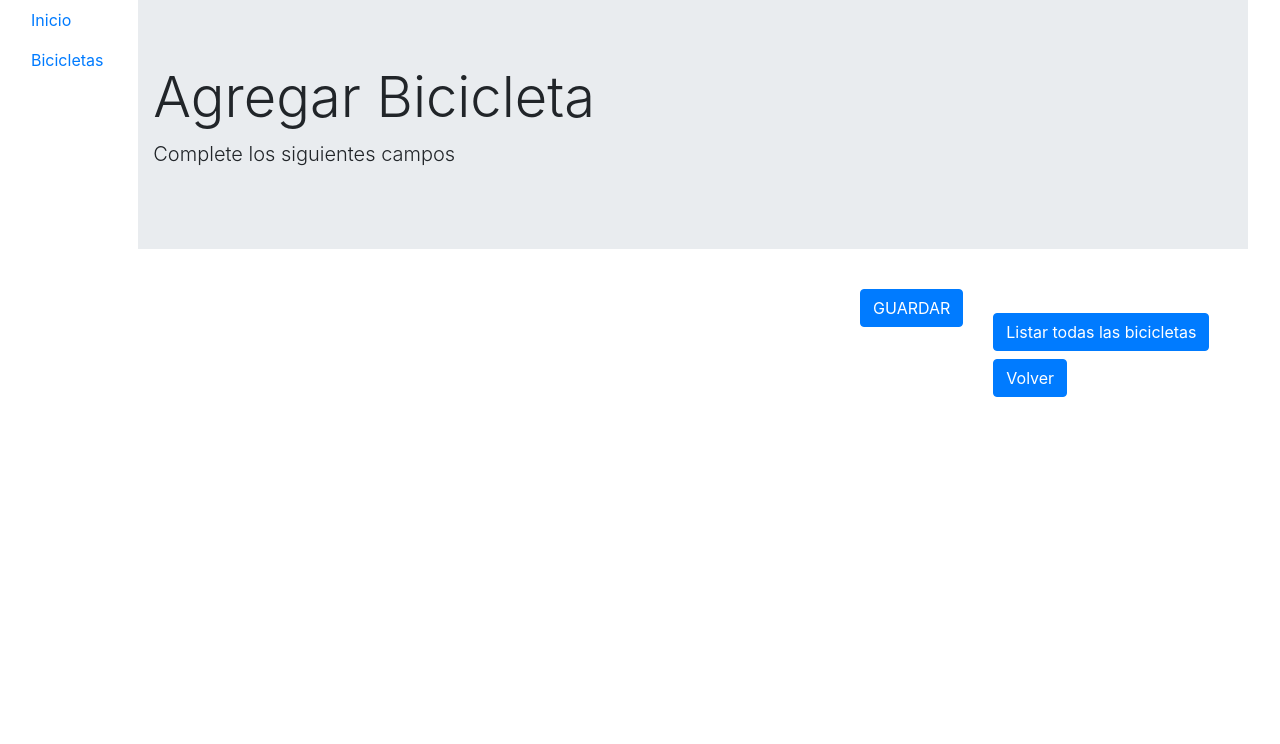
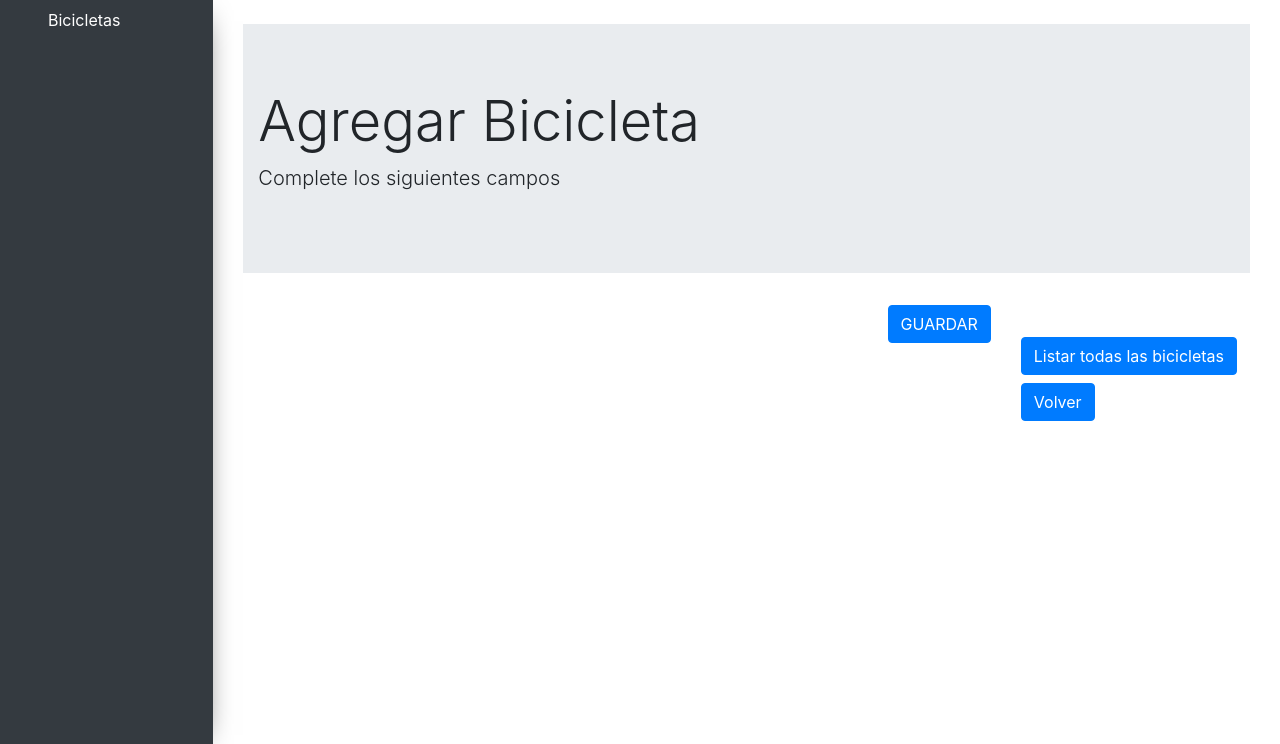
Before and after one commit to eribelen/poyecto_mobike, a Django app: page /agregar_bicicleta in a window 1280 px wide. Shown: the part 56-800 px from the top of the page. Run offline with Django 3.2, Linux system fonts and the light colour scheme; parts of the project's set-up code (start-up, migrations or seed data) failed here and were passed over; some libraries are stand-ins or nearby versions.

Commit message:
modificacion base, css

```diff
--- a/mobike/static/css/base.css
+++ b/mobike/static/css/base.css
@@ -1 +1,8 @@
 .dropdown-menu { left: -50px; }
+
+.navbar.bg-dark { z-index: 1; }
+
+.cont-nav { width: 100%; height: calc(100vh - 56px); -webkit-box-shadow: 0px 6px 30px -15px black; box-shadow: 0px 6px 30px -15px black; background-color: #343a40; }
+.cont-nav nav a { color: white; }
+.cont-nav nav a:hover { background-color: lightgray; color: black; text-decoration: underline; }
+.cont-nav nav a.active { background-color: lightgray; color: black; }
--- a/mobike/static/css/base.scss
+++ b/mobike/static/css/base.scss
@@ -1,3 +1,29 @@
 .dropdown-menu {
     left: -50px;
 }
+.navbar {
+    &.bg-dark {
+        z-index: 1;
+    }
+}
+
+.cont-nav {
+    width: 100%;
+    height: calc(100vh - 56px);
+    box-shadow: 0px 6px 30px -15px black;
+    background-color: #343a40;
+    nav {
+        a {
+            color: white;
+            &:hover {
+                background-color: lightgray;
+                color: black;
+                text-decoration: underline;
+            }
+            &.active {
+                background-color: lightgray;
+                color: black;
+            }
+        }
+    }
+}
--- a/mobike/templates/Bicicleta/agregar_bicicleta.html
+++ b/mobike/templates/Bicicleta/agregar_bicicleta.html
@@ -3,7 +3,7 @@
 {% block content %}
 <div class="row">
     <div class="col-12">
-        <div class="jumbotron jumbotron-fluid">
+        <div class="jumbotron jumbotron-fluid mt-4">
             <div class="container">
                 <h1 class="display-4">Agregar Bicicleta</h1>
                 <p class="lead">Complete los siguientes campos</p>
@@ -14,7 +14,7 @@
         <form method="POST">
             {% csrf_token %}
             {{ form.as_table }}
-            <button type="submit" class="btn btn-primary fa-pull-right mt-2">GUARDAR</button>
+            <button type="submit" class="btn btn-primary fa-pull-right">GUARDAR</button>
             <div class="clearfix"></div>
         </form>
     </div>
--- a/mobike/templates/Bicicleta/editar_bicicleta.html
+++ b/mobike/templates/Bicicleta/editar_bicicleta.html
@@ -3,7 +3,7 @@
 {% block content %}
 <div class="row">
     <div class="col-12">
-        <div class="jumbotron jumbotron-fluid">
+        <div class="jumbotron jumbotron-fluid mt-4">
             <div class="container">
                 <h1 class="display-4">Editar Bicicleta</h1>
                 <p class="lead">Complete los siguientes campos</p>
--- a/mobike/templates/Bicicleta/listar_bicicletas.html
+++ b/mobike/templates/Bicicleta/listar_bicicletas.html
@@ -3,7 +3,7 @@
 {% block content %}
 <div class="row">
     <div class="col-12">
-        <div class="jumbotron jumbotron-fluid">
+        <div class="jumbotron jumbotron-fluid mt-4">
             <div class="container">
                 <h1 class="display-4">Listado de bicicletas</h1>
                 <p class="lead">Bicicletas registradas en el sistema</p>
--- a/mobike/templates/base.html
+++ b/mobike/templates/base.html
@@ -20,18 +20,19 @@
 
     <div class="container-fluid">
         <div class="row">
-            <div class="col-1">
-                <nav class="nav flex-column">
-                    <a class="nav-link" href="#">Inicio</a>
-                    <!--active-->
-                    <!-- <a class="nav-link" href="#">Usuarios</a>-->
-                    <a class="nav-link" href="#">Bicicletas</a>
-                    <!-- <a class="nav-link" href="#">Estacionamientos</a>
-                <a class="nav-link" href="#">Tarjetas</a> -->
-                    <!-- <a class="nav-link disabled" href="#" tabindex="-1" aria-disabled="true">Disabled</a> -->
-                </nav>
+            <div class="col-2 p-0">
+                <div class="cont-nav">
+                    <nav class="nav flex-column bg-dark">
+                        <!-- <a class="nav-link pl-5 active" href="#">Inicio</a>
+                        <a class="nav-link pl-5" href="#">Usuarios</a>-->
+                        <a class="nav-link pl-5" href="{% url 'listar_bicicletas' %}">Bicicletas</a>
+                        <!-- <a class="nav-link pl-5" href="#">Estacionamientos</a>
+                    <a class="nav-link pl-5" href="#">Tarjetas</a> -->
+                        <!-- <a class="nav-link pl-5 disabled" href="#" tabindex="-1" aria-disabled="true">Disabled</a> -->
+                    </nav>
+                </div>
             </div>
-            <div class="col-11">
+            <div class="col-10">
                 <div class="container">
                     {% block content %} {% endblock %}
                 </div>
```
